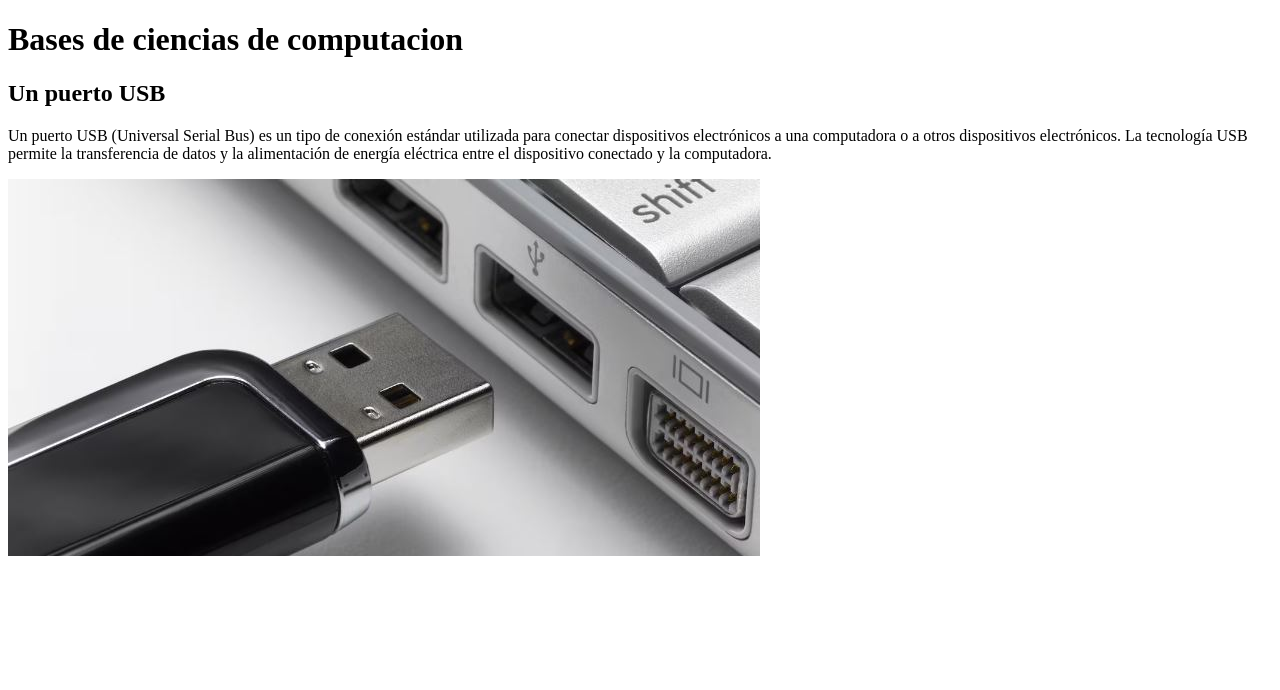
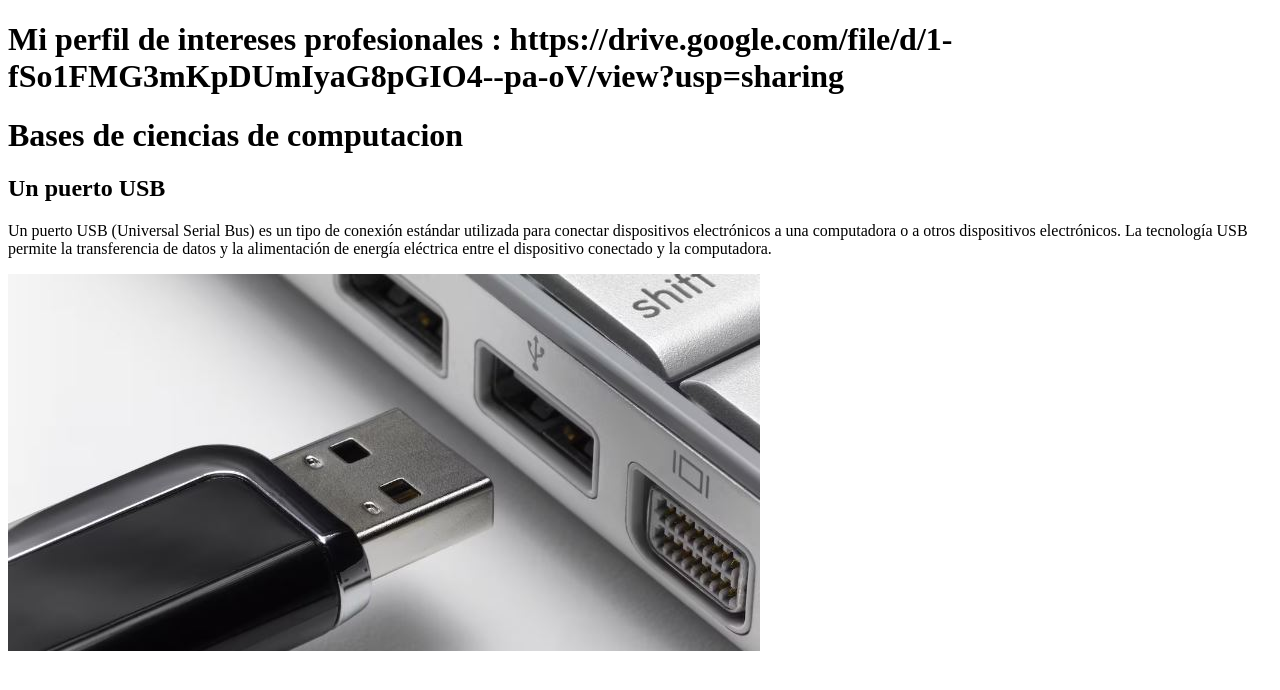
Before and after one commit to lauraleiton1707/ingenieriadelsoftware, a plain HTML site: page Untitled-1.html in a window 1280 px wide. Drawn offline with Linux system fonts and the light colour scheme.

Commit message:
Update Untitled-1.html

```diff
--- a/Untitled-1.html
+++ b/Untitled-1.html
@@ -8,6 +8,9 @@
 <body>
 
 </body>
+    <h1>
+    Mi perfil de intereses profesionales : https://drive.google.com/file/d/1-fSo1FMG3mKpDUmIyaG8pGIO4--pa-oV/view?usp=sharing
+    </h1>
 <h1>
     Bases de ciencias de computacion
 
```
